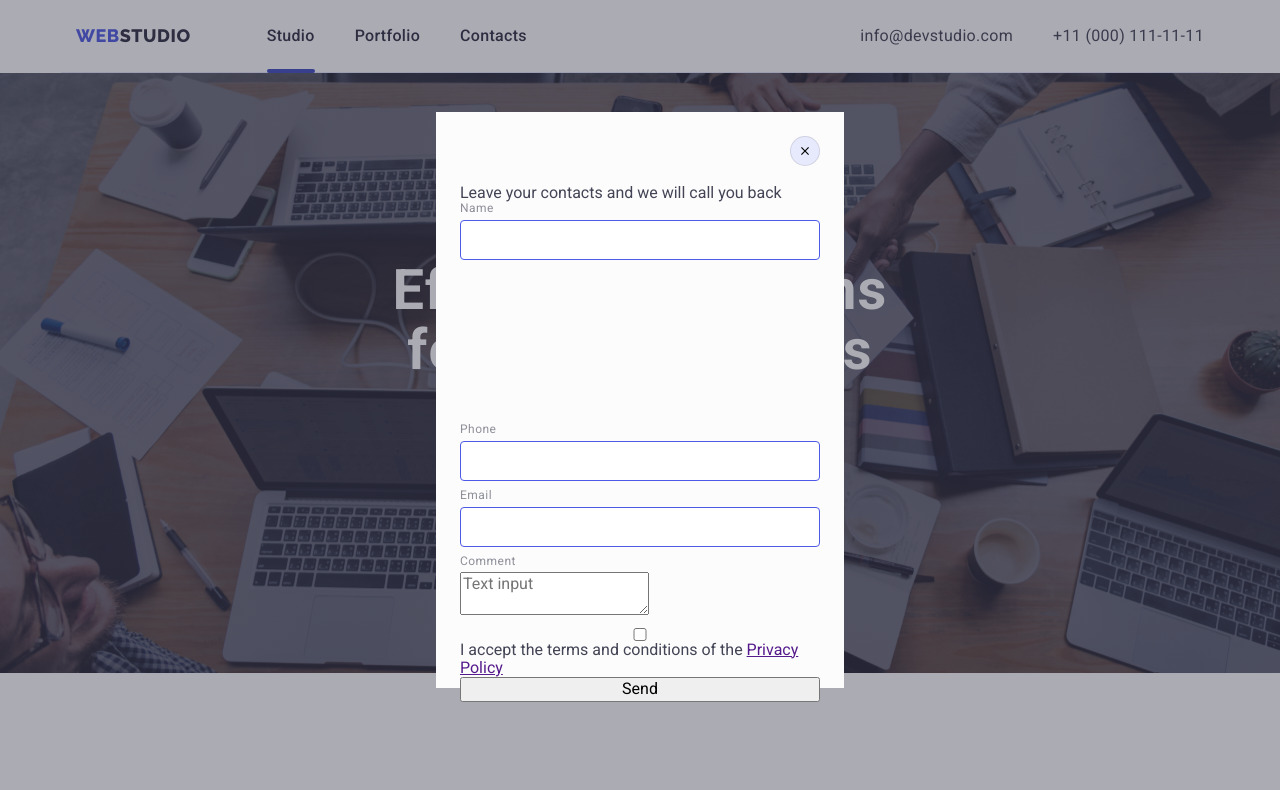
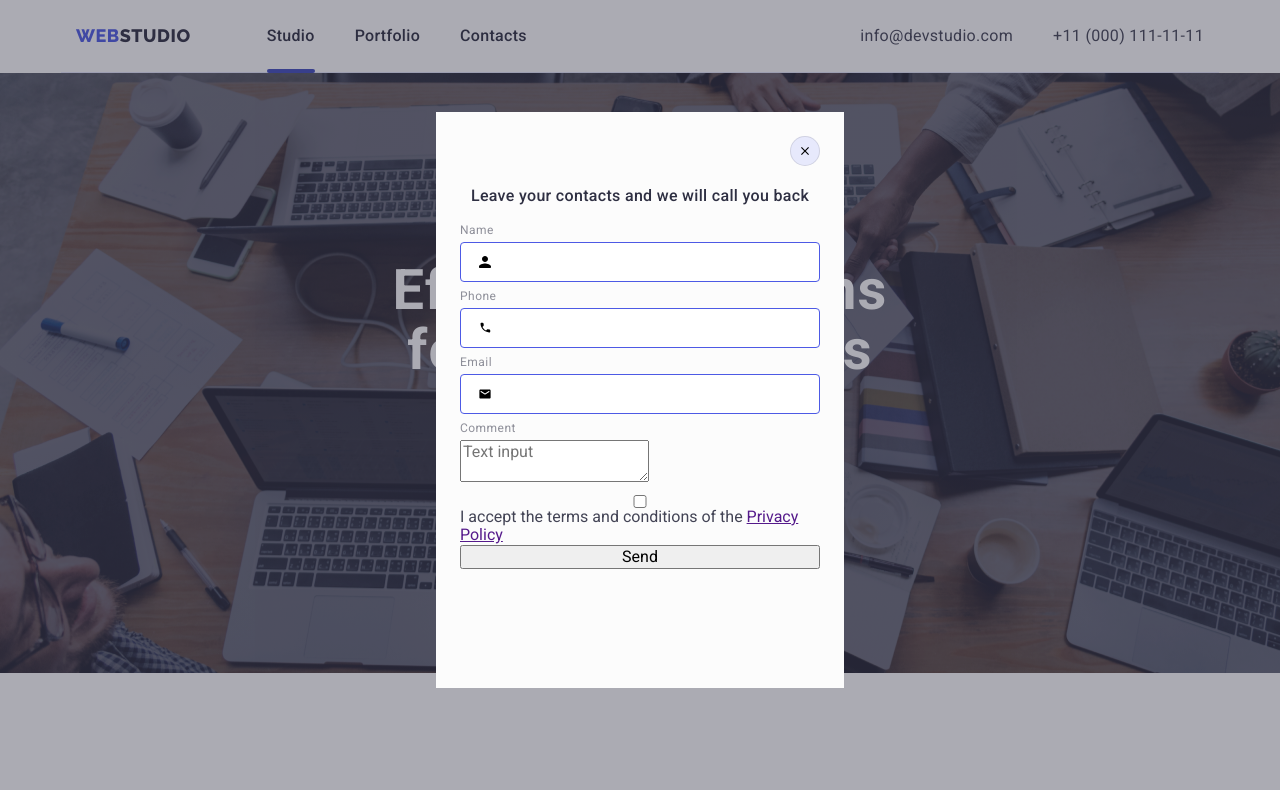
Before and after one commit to Haidar-Volodymyr/goit-markup-hw-06, a plain HTML site: page index.html in a window 1280 px wide. Shown: the top 790 px of the page. Drawn offline with nearby package versions, Linux system fonts and the light colour scheme.

Commit message:
Update index.html

```diff
--- a/index.html
+++ b/index.html
@@ -432,23 +432,36 @@ https://cdn.jsdelivr.net/npm/modern-normalize/modern-normalize.min.css
             <use href="./images/sprite.svg#icon-close-btn"></use>
           </svg>
         </button>
-        <p>Leave your contacts and we will call you back</p>
+        <p class="text-modal">Leave your contacts and we will call you back</p>
         <form class="modal-form">
           <label class="modal-form-field">
             <span class="modal-form-input-desc">Name</span>
+            <div class="modal-form-imput-wrapper">
             <input type="text" name="use_name" class="modal-form-input" required pattern="^[a-zA-Zа-яА-Я]+" minlength="3">
-            <svg>
-              <use href=></use>
+            <svg class="modal-input-icon">
+              <use  href="./images/sprite.svg#icon-person"></use>
             </svg>
+            </div>
           </label>
           <label class="modal-form-field">
             <span class="modal-form-input-desc">Phone</span>
+            <div class="modal-form-imput-wrapper">
             <input type="tel" name="user_phone" class="modal-form-input" required pattern="[0-9]{3}-[0-9]{3}-[0-9]{2}-[0-9]{2}"
             title="xxx-xxx-xx-xx">
+            <svg class="modal-input-icon">
+              <use c href="./images/sprite.svg#icon-phone"></use>
+            </svg>
+
+            </div>
           </label>
         <label class="modal-form-field">
             <span class="modal-form-input-desc">Email</span>
+            <div class="modal-form-imput-wrapper">
             <input type="email" name="user_email" class="modal-form-input" required pattern="^\S+@\S+\.\S+$">
+            <svg class="modal-input-icon">
+              <use c href="./images/sprite.svg#icon-email"></use>
+            </svg>
+            </div>
           </label>
            <label class="modal-form-field">
             <span class="modal-form-input-desc">Comment</span>
```
